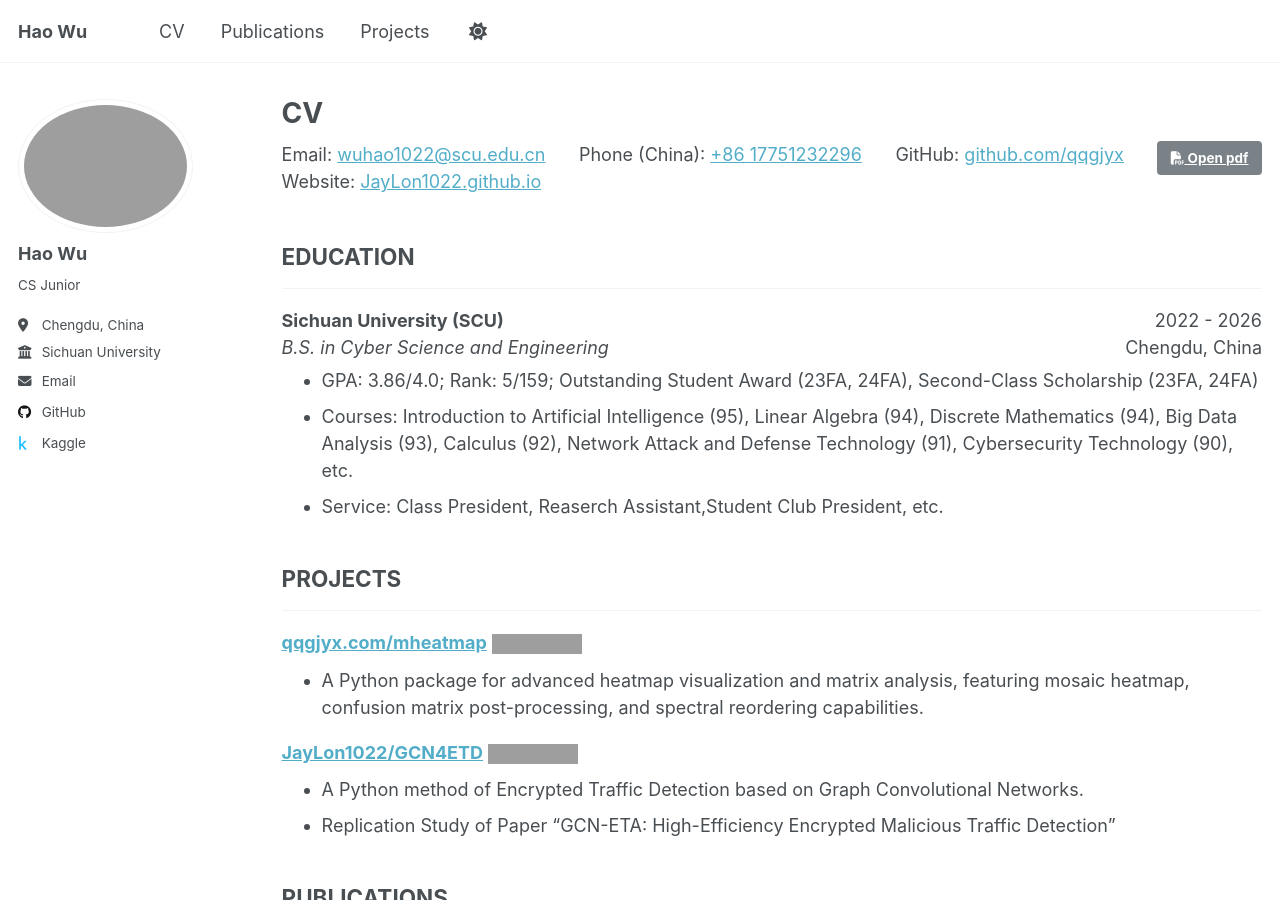
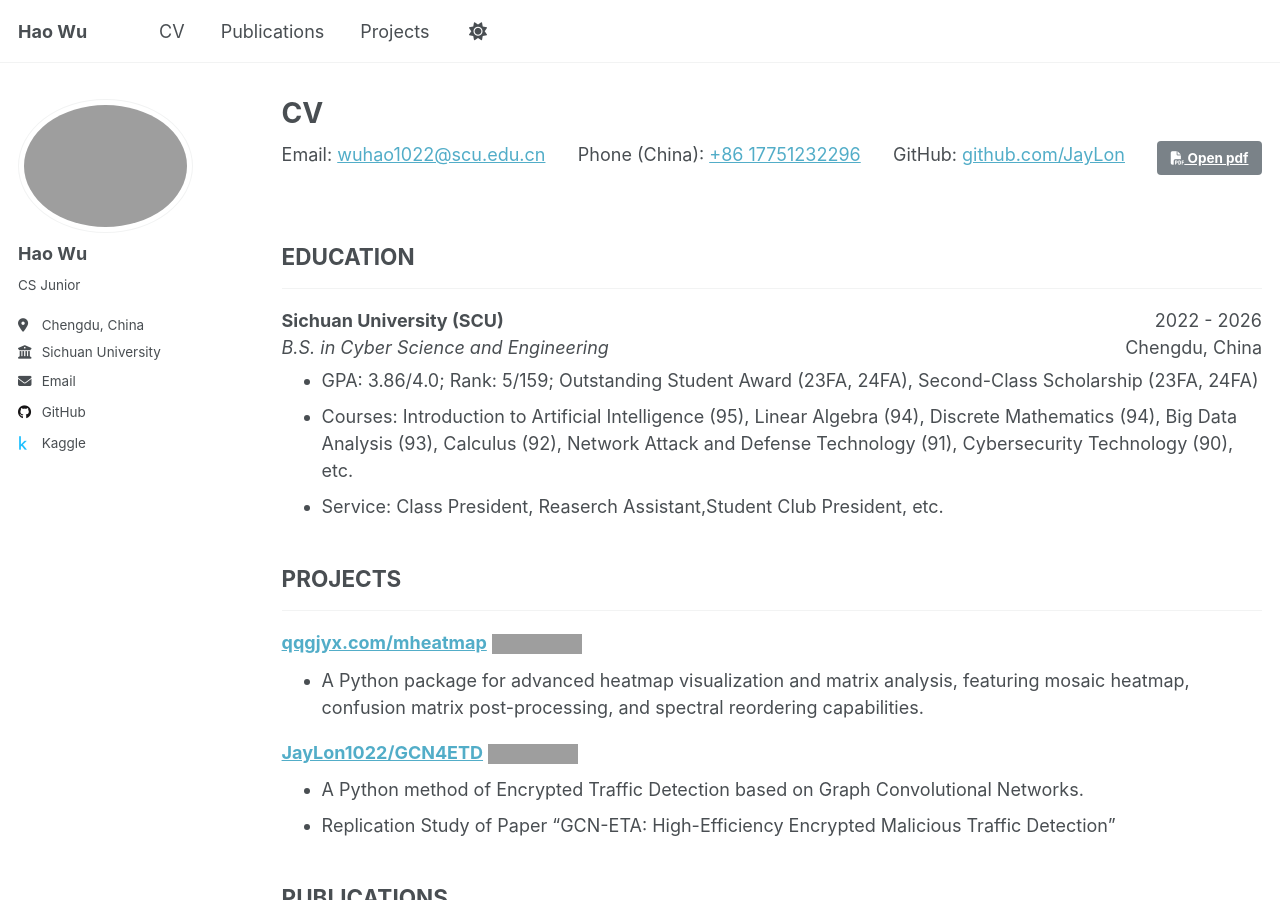
Before and after one commit to JayLon1022/JayLon1022.github.io, a Jekyll site: the page built from _pages/cv.md, in a window 1280 px wide and 900 px high. Built offline with Jekyll 4.4.1, drawn with Linux system fonts in a browser that asks for light colours; grey boxes are pictures that could not be loaded.

Commit message:
updated cv

```diff
--- a/_pages/cv.md
+++ b/_pages/cv.md
@@ -11,13 +11,12 @@ redirect_from:
 <div style="display: flex; justify-content: space-between;">
   <div>
     Email: <a href="mailto:wuhao1022@scu.edu.cn" target="_blank">wuhao1022@scu.edu.cn</a><br>
-    Website: <a href="http://JayLon1022.github.io" target="_blank">JayLon1022.github.io</a><br>
   </div>
   <div>
     Phone (China): <a href="tel:+8617751232296" target="_blank">+86 17751232296</a><br>
   </div>
   <div>
-    GitHub: <a href="http://github.com/JayLon1022" target="_blank">github.com/qqgjyx</a>
+    GitHub: <a href="http://github.com/JayLon1022" target="_blank">github.com/JayLon</a>
   </div>
   <div style="text-align: center; margin-bottom: 20px;" class="no-print">
   <a href="{{ site.baseurl }}/files/resume.pdf" class="btn btn--primary">
@@ -51,11 +50,13 @@ redirect_from:
 
 **[qqgjyx.com/mheatmap](https://qqgjyx.com/mheatmap)**
 [![GitHub stars](https://img.shields.io/github/stars/qqgjyx/mheatmap)](https://github.com/qqgjyx/mheatmap/stargazers)
+
 <div style="margin-top: -0.7em;"></div>
 - A Python package for advanced heatmap visualization and matrix analysis, featuring mosaic heatmap, confusion matrix post-processing, and spectral reordering capabilities.
 
 **[JayLon1022/GCN4ETD](https://github.com/JayLon1022/GCN4ETD)**
 [![GitHub stars](https://img.shields.io/github/stars/JayLon1022/GCN4ETD)](https://github.com/JayLon1022/GCN4ETD/stargazers)
+
 <div style="margin-top: -0.7em;"></div>
 - A Python method of Encrypted Traffic Detection based on Graph Convolutional Networks.
 - Replication Study of Paper "GCN-ETA: High-Efficiency Encrypted Malicious Traffic Detection"
@@ -125,6 +126,7 @@ redirect_from:
 ---
 
 **[National Second in CUMCM 2023 ](https://JayLon1022.github.io/files/CUMCM2023.pdf)**
+
 <div style="display: flex; justify-content: space-between;">
 <strong><em>Optimal Design of Heliostat Field Based on Nonlinear Programming</em></strong>
 </div>
@@ -133,6 +135,7 @@ redirect_from:
 - Replication Study of Paper "GCN-ETA: High-Efficiency Encrypted Malicious Traffic Detection"
 
 **[Provincial Second in CUMCM 2024](https://JayLon1022.github.io/files/CUMCM2024.pdf)**
+
 <div style="display: flex; justify-content: space-between;">
 <strong><em>Movement Analysis of Bench Dragon Based on the Bisection Method</em></strong>
 </div>
```
